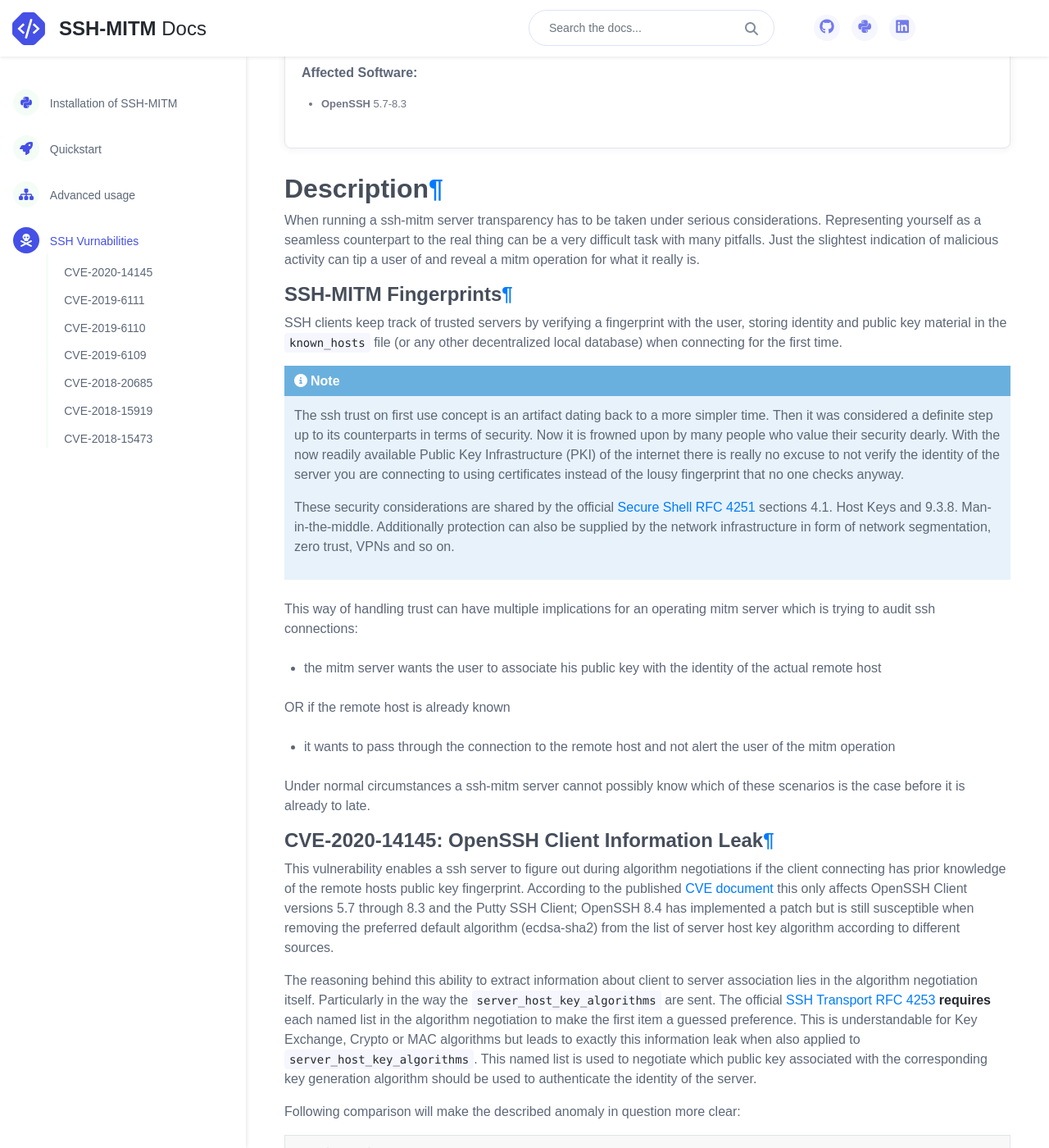
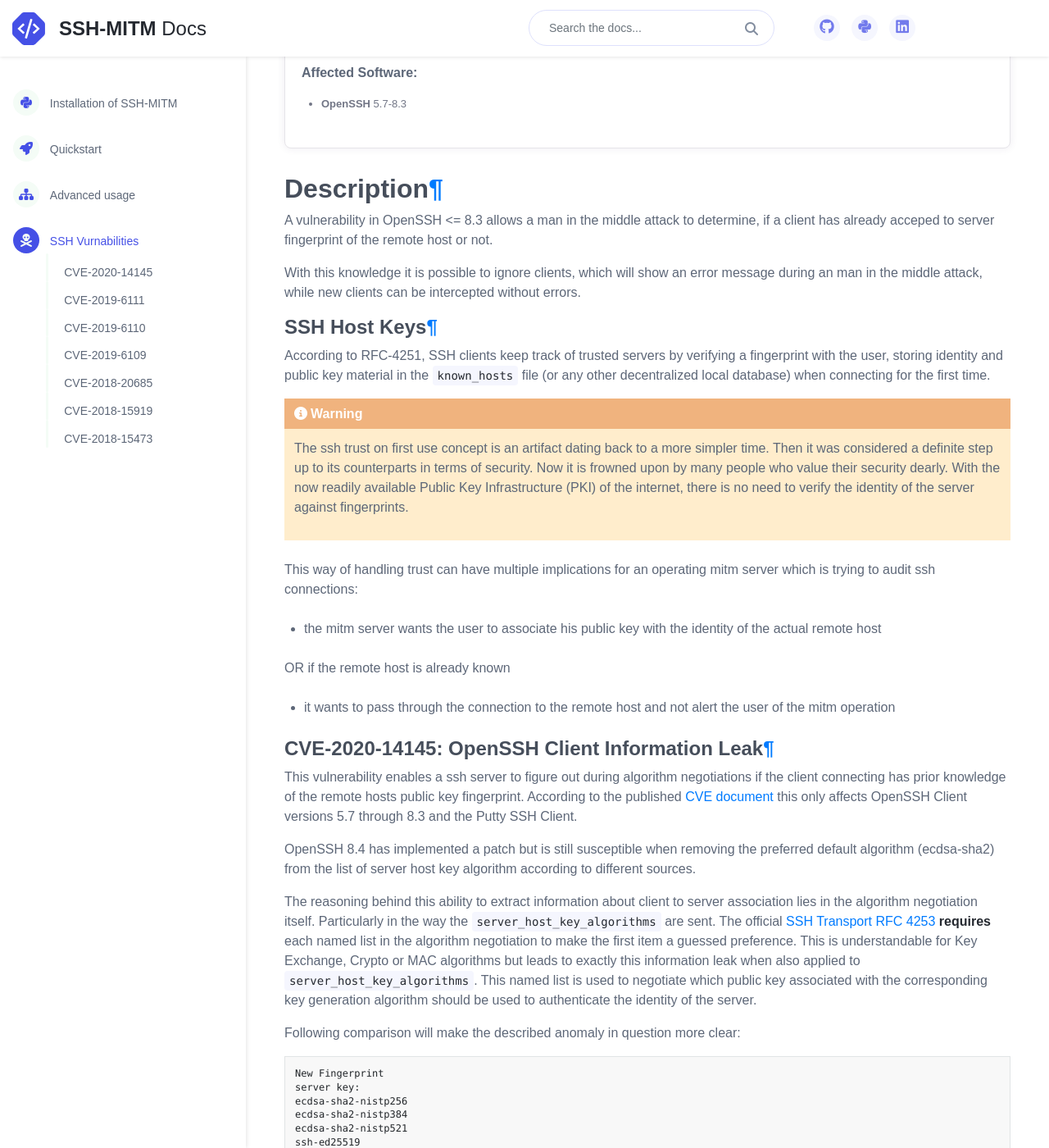
Before and after one commit to ssh-mitm/ssh-mitm, a Sphinx documentation site: the page built from doc/CVE-2020-14145.rst, in a window 1280 px wide and 1400 px high, scrolled down 327 px. Shown: the whole window at 82% size. Built offline with Sphinx 7.4.7, drawn with Linux system fonts in a browser that asks for light colours; nearby versions of some CDN libraries; some of the changed text lies outside the part shown.

Commit message:
removed personal opinion from cve-2020-14145

```diff
--- a/doc/CVE-2020-14145.rst
+++ b/doc/CVE-2020-14145.rst
@@ -41,30 +41,25 @@
 Description
 -----------
 
-When running a ssh-mitm server transparency has to be taken under serious considerations. Representing yourself
-as a seamless counterpart to the real thing can be a very difficult task with many pitfalls. Just the slightest
-indication of malicious activity can tip a user of and reveal a mitm operation for what it really is.
+A vulnerability in OpenSSH <= 8.3 allows a man in the middle attack to determine, if a client has already
+acceped to server fingerprint of the remote host or not.
 
-SSH-MITM Fingerprints
-"""""""""""""""""""""
+With this knowledge it is possible to ignore  clients, which will show an error message during an man in the middle attack,
+while new clients can be intercepted without errors.
 
-SSH clients keep track of trusted servers by verifying a fingerprint with the user, storing
+
+SSH Host Keys
+"""""""""""""
+According to RFC-4251, SSH clients keep track of trusted servers by verifying a fingerprint with the user, storing
 identity and public key material in the ``known_hosts`` file (or any other decentralized local database)
 when connecting for the first time.
 
-.. note::
+.. warning::
 
     The ssh trust on first use concept is an artifact dating back to a more simpler time. Then it was
     considered a definite step up to its counterparts in terms of security. Now it is frowned upon by
     many people who value their security dearly. With the now readily available Public Key Infrastructure (PKI)
-    of the internet there is really no excuse to not verify the identity of the server you are connecting
-    to using certificates instead of the lousy fingerprint that no one checks anyway.
-
-    These security considerations are shared by the official
-    `Secure Shell RFC 4251 <https://tools.ietf.org/html/rfc4251>`_ sections 4.1. Host Keys and 9.3.8. Man-in-the-middle.
-    Additionally protection can
-    also be supplied by the network infrastructure in form of network segmentation, zero trust,
-    VPNs and so on.
+    of the internet, there is no need to verify the identity of the server against fingerprints.
 
 
 This way of handling trust can have multiple implications for an operating mitm server which is trying to audit
@@ -77,8 +72,6 @@
 - it wants to pass through the connection to the remote host and not alert the user of the mitm operation
 
 
-Under normal circumstances a ssh-mitm server cannot possibly know which of these scenarios is the case
-before it is already to late.
 
 CVE-2020-14145: OpenSSH Client Information Leak
 """""""""""""""""""""""""""""""""""""""""""""""
@@ -86,7 +79,8 @@
 This vulnerability enables a ssh server to figure out during algorithm negotiations if the client
 connecting has prior knowledge of the remote hosts public key fingerprint. According to the published
 `CVE document <https://cve.mitre.org/cgi-bin/cvename.cgi?name=CVE-2020-14145>`_ this only affects OpenSSH
-Client versions 5.7 through 8.3 and the Putty SSH Client;
+Client versions 5.7 through 8.3 and the Putty SSH Client.
+
 OpenSSH 8.4 has implemented a patch but is still susceptible when removing the preferred default algorithm (ecdsa-sha2)
 from the list of server host key algorithm according to different sources.
 
@@ -147,21 +141,17 @@
 
 .. note::
 
-    This is a shortened list of the actual output when using the default host key algorithms list. Note that
-    when setting ``HostKeyAlgorithms`` as an ssh option manually this described anomaly will not occur
-    because the given list of algorithms will **always** be used as-is. This can be used to mitigate the
-    information leak.
+    This is a shortened list of the actual output when using the default host key algorithms list.
 
-As one can see with no prior knowledge of the remote host
-the OpenSSH Client will send a pre-defined default list of server host key algorithms to choose from but with
+With no prior knowledge of the remote host
+the OpenSSH Client will send a pre-defined default list of server host key algorithms to choose from but
 with an existing entry in the ``known_hosts`` file the list is altered and the algorithm noted there is put at first
 place (or at least the block of similar algorithms with more specific ones at the top).
-
-This begs the question if this is a fundamental security problem with the standard itself? Of course, implementations
-of the protocol could easily just ignore this requirement for the ``server_host_key_algorithms`` named list
-without breaking any functionality - and many probably do in trying to fix this problem - but in my opinion
-this should also be reflected in the standard.
 
 
 Mitigation
 ----------
+
+When setting ``HostKeyAlgorithms`` as an ssh option manually this described anomaly will not occur
+because the given list of algorithms will **always** be used as-is. This can be used to mitigate the
+information leak.
```
